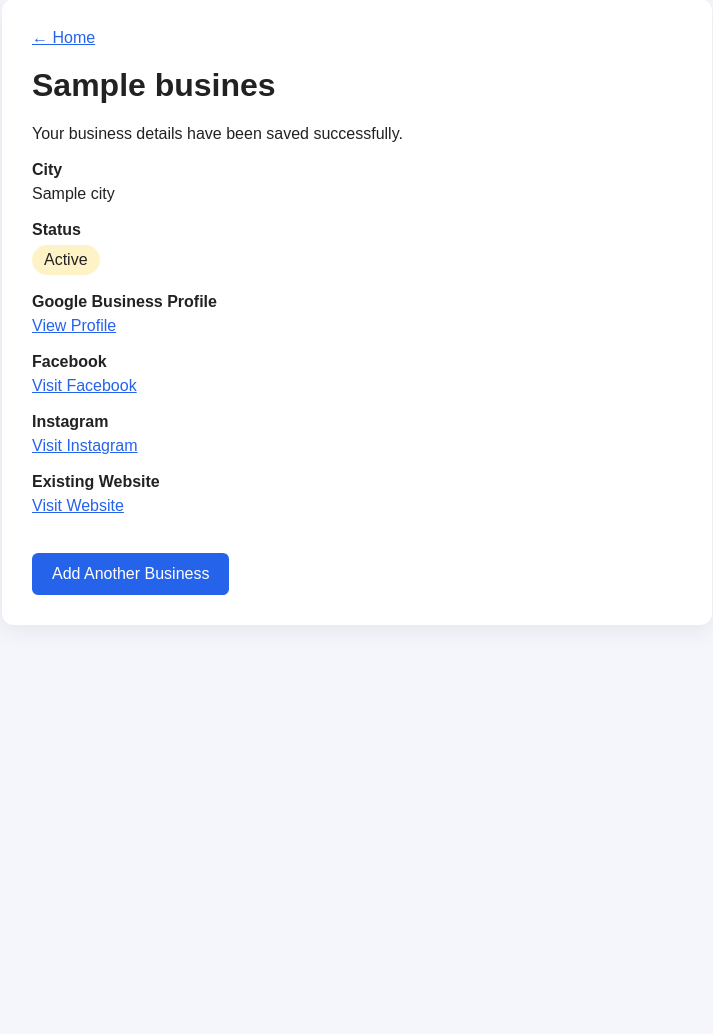
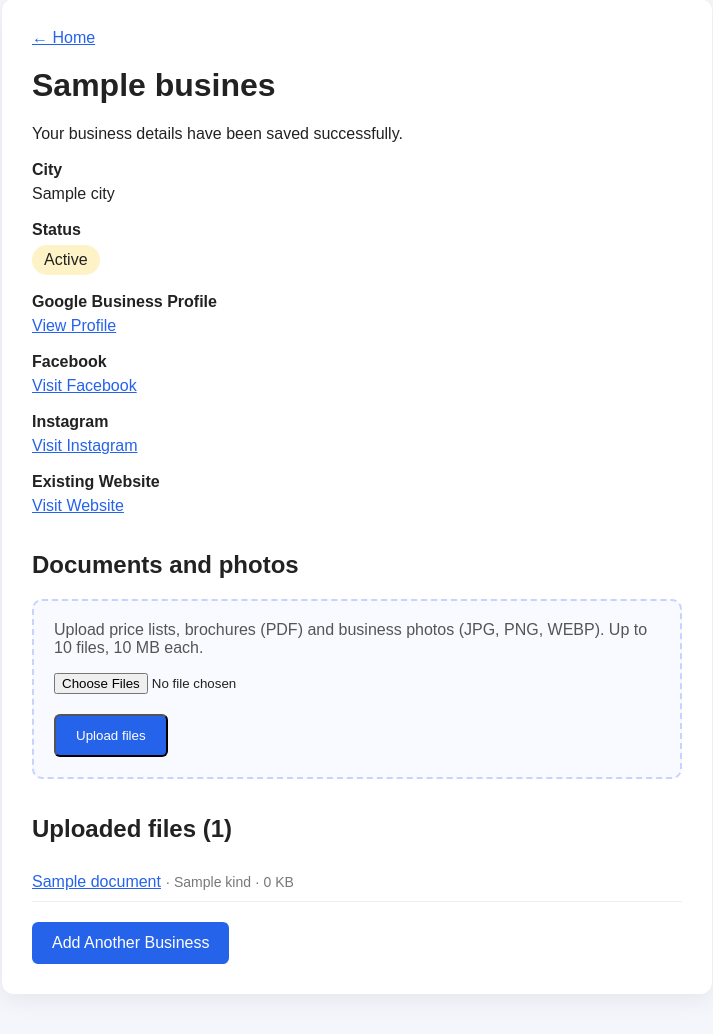
Before and after one commit to amitdop/ai-builds-my-website, a Laravel app: template resources/views/businesses/show.blade.php in a window 1280 px wide. Shown: the part 41-1075 px from the top of the page, without its empty margins (283-996 px from the left). Before the commit the page ends 636 px from the top, so only its background shows below. Run offline with Laravel 12, Linux system fonts and the light colour scheme; the template is opened without the code that fills it: most values are stand-ins (such as "Sample title", 1, 10 or a date in 2020).

Commit message:
Add document upload (model, controller, upload form)

```diff
--- /dev/null
+++ b/resources/views/businesses/_uploads.blade.php
@@ -0,0 +1,48 @@
+<style>
+    .upload-box { border: 2px dashed #c7d2fe; border-radius: 10px; padding: 20px; background: #f8faff; }
+    .upload-box p { margin-top: 0; color: #555; }
+    .success { background: #dcfce7; color: #166534; padding: 12px; border-radius: 6px; margin: 16px 0; }
+    .error-box { background: #fee2e2; color: #991b1b; padding: 12px; border-radius: 6px; margin: 16px 0; }
+    .error-box ul { margin: 0; padding-left: 20px; }
+    .files { list-style: none; padding: 0; margin: 0; }
+    .files li { padding: 10px 0; border-bottom: 1px solid #eee; }
+    .muted { color: #777; font-size: 14px; }
+</style>
+
+<h2 style="margin-top:36px">Documents and photos</h2>
+
+@if(session('status'))
+    <div class="success">{{ session('status') }}</div>
+@endif
+
+@if($errors->any())
+    <div class="error-box">
+        <ul>
+            @foreach($errors->all() as $error)
+                <li>{{ $error }}</li>
+            @endforeach
+        </ul>
+    </div>
+@endif
+
+<form class="upload-box" method="POST" action="{{ route('documents.store', $business) }}" enctype="multipart/form-data">
+    @csrf
+    <p>Upload price lists, brochures (PDF) and business photos (JPG, PNG, WEBP). Up to 10 files, 10 MB each.</p>
+    <input type="file" name="files[]" multiple accept=".pdf,.jpg,.jpeg,.png,.webp" required>
+    <br>
+    <button class="button" type="submit">Upload files</button>
+</form>
+
+<h2 style="margin-top:36px">Uploaded files ({{ $business->documents->count() }})</h2>
+@if($business->documents->isEmpty())
+    <p class="muted">No files uploaded yet.</p>
+@else
+    <ul class="files">
+        @foreach($business->documents as $doc)
+            <li>
+                <a href="{{ asset('storage/' . $doc->stored_path) }}" target="_blank" rel="noopener noreferrer">{{ $doc->original_name }}</a>
+                <span class="muted">· {{ ucfirst($doc->kind) }} · {{ number_format($doc->size / 1024, 0) }} KB</span>
+            </li>
+        @endforeach
+    </ul>
+@endif
--- a/resources/views/businesses/show.blade.php
+++ b/resources/views/businesses/show.blade.php
@@ -86,6 +86,7 @@
             </div>
         @endif
 
+@include('businesses._uploads')
         <a class="button" href="{{ route('businesses.create') }}">Add Another Business</a>
     </div>
 </body>
--- a/routes/web.php
+++ b/routes/web.php
@@ -10,3 +10,5 @@ Route::get('/', function () {
 Route::get('/create', [BusinessController::class, 'create'])->name('businesses.create');
 Route::post('/businesses', [BusinessController::class, 'store'])->name('businesses.store');
 Route::get('/businesses/{business}', [BusinessController::class, 'show'])->name('businesses.show');
+
+Route::post("/businesses/{business}/documents", [\App\Http\Controllers\DocumentController::class, "store"])->name("documents.store");
```
Also changed, not shown: app/Http/Controllers/DocumentController.php (added, +44 -0 lines), app/Models/Business.php (+7 -0 lines), app/Models/Document.php (added, +26 -0 lines), database/migrations/2026_11_26_190010_create_documents_table.php (added).
